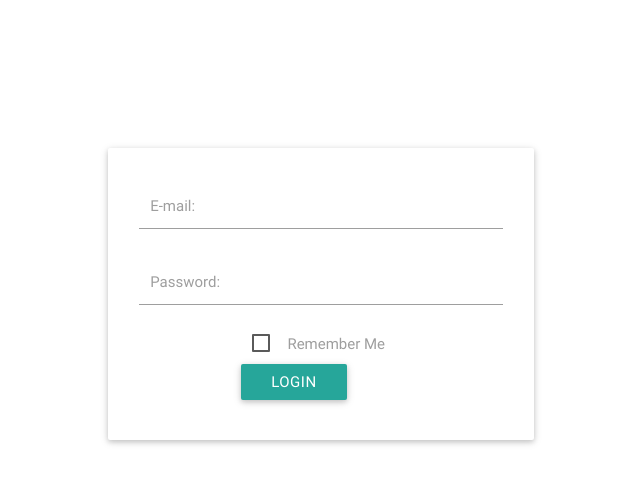
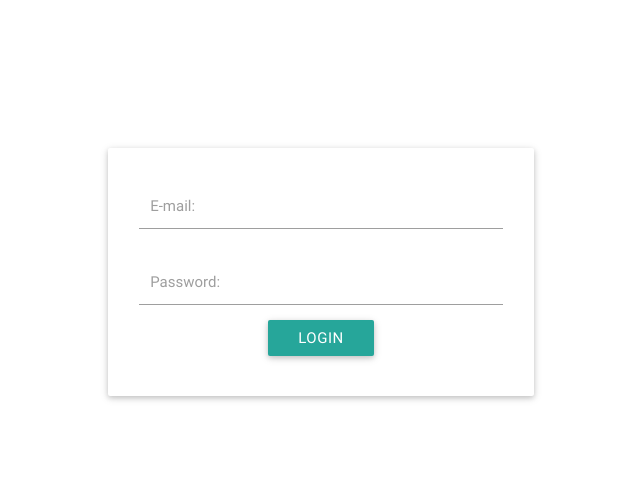
Before and after one commit to genelim/tracking_web, a website: page public/index.html in a window 1280 px wide. Shown: the whole page, without its empty margins (319-959 px from the left). Drawn offline with Linux system fonts and the light colour scheme; some packages are replaced by stand-ins of ours.

Commit message:
Fix style

```diff
--- a/public/app/home/home.html
+++ b/public/app/home/home.html
@@ -10,13 +10,7 @@
                     <input id="password" type="password">
                     <label for="password">Password:</label>
                 </div>
-                <div class="col l6 m6 s6 offset-l3 offset-m3 offset-s3" style="padding-bottom:5%">
-                    <div class="input-field" style="margin-top: 0">
-                        <input type="checkbox" id="rememberme">
-                        <label for="rememberme">Remember Me</label>
-                    </div>
-                </div>
-                <div class="col l6 m6 s6 offset-l3 offset-m3 offset-s3">
+                <div class="col l6 m6 s12 push-l3 push-m3 center">
                     <a class="btn waves-light" href="/admin">Login</a>
                 </div>
             </div>
```
